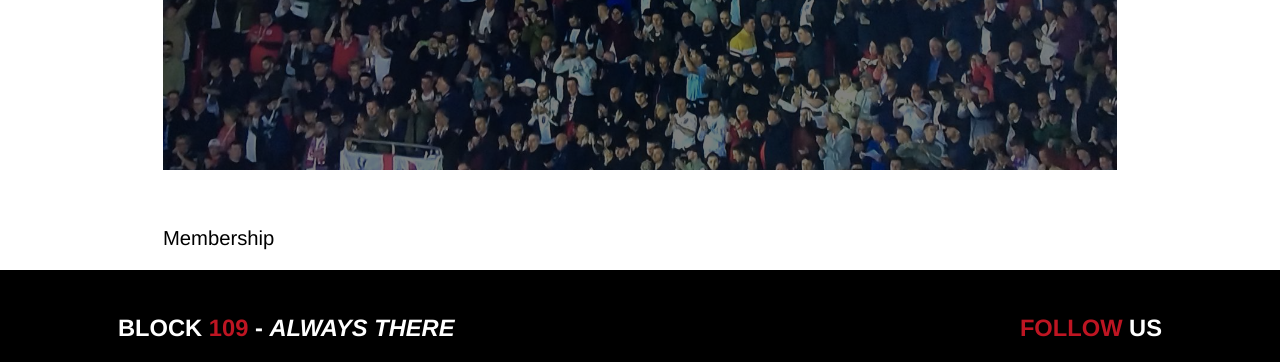
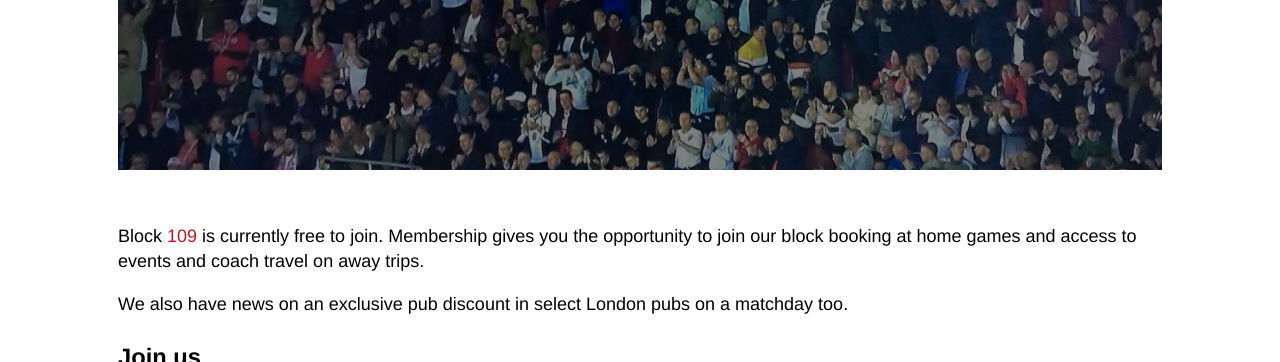
Before and after one commit to sjransom/block109, a plain HTML site: page pages/membership.html in a window 1280 px wide. Shown: the part 421-783 px from the top of the page. Drawn offline with Linux system fonts and the light colour scheme; files whose address does not match are found by name.

Commit message:
add membership text

```diff
--- a/pages/membership.html
+++ b/pages/membership.html
@@ -48,7 +48,9 @@
           <h1>Membership</h1>
         </div>
         <main class="main__text">
-          Membership
+          <p>Block <span class="block__109">109</span> is currently free to join. Membership gives you the opportunity to join our block booking at home games and access to events and coach travel on away trips.</p>
+          <p>We also have news on an exclusive pub discount in select London pubs on a matchday too.</p>
+          <h3>Join us</h3>
         </main>
       </section>
 
```
